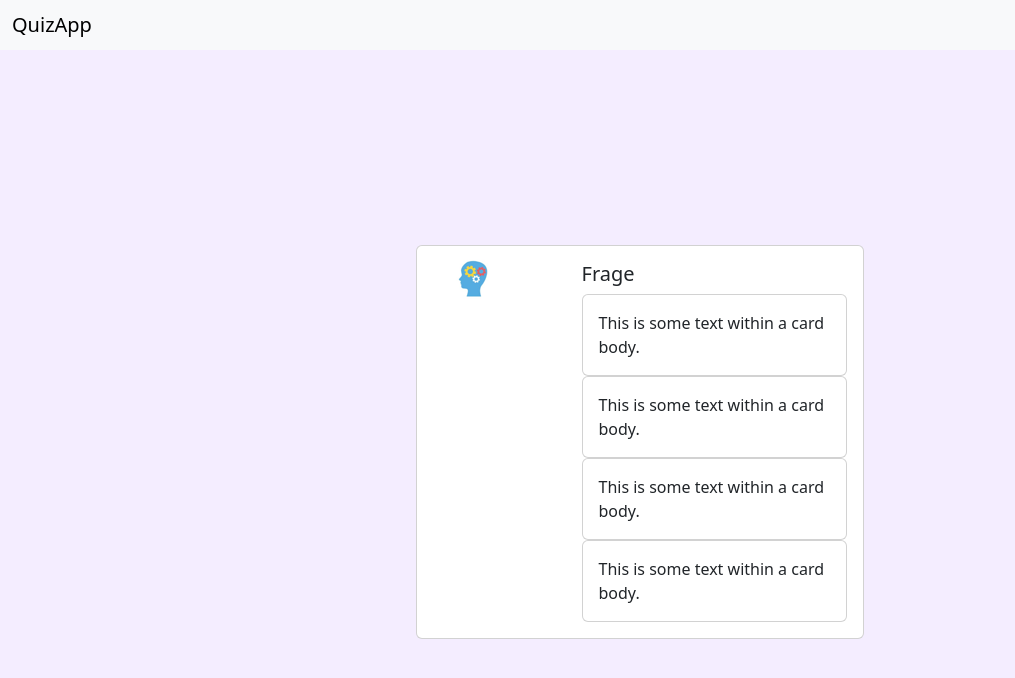
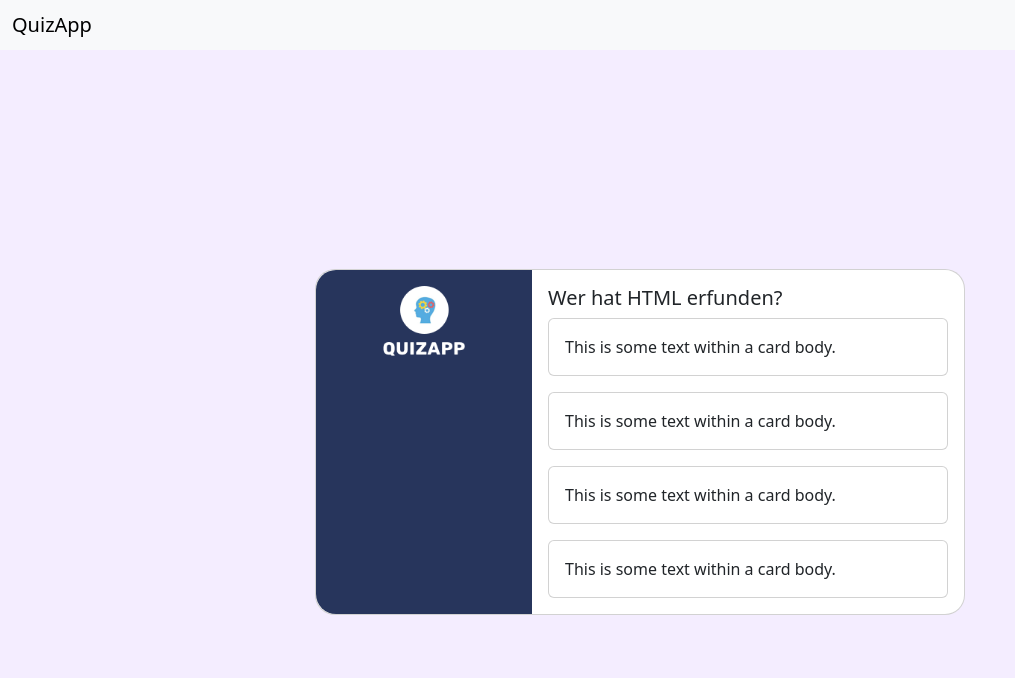
Before and after one commit to Cem20/Quizapp, a plain HTML site: page index.html in a window 1280 px wide. Shown: the whole page, without its empty margins (0-1015 px from the left). Drawn offline with nearby package versions, Linux system fonts and the light colour scheme.

Commit message:
Added Border Radius

```diff
--- a/index.html
+++ b/index.html
@@ -19,25 +19,25 @@
   </nav>
 
     <div class="container">
-      <div class="card mb-3" style="max-width: 540px;">
+      <div class="card mb-3" style="width: 650px; border-radius: 20px;">
         <div class="row g-0">
-          <div class="col-md-4">
-            <img src="./img/logo.png" class="img-fluid rounded-start" alt="...">
+          <div class="col-md-4 d-flex justify-content-center radius" style="background-color: #27355C;">
+            <img src="./img/logo.png" class="img-fluid rounded-start mt-3" style="height: 70px;" alt="...">
           </div>
           <div class="col-md-8">
             <div class="card-body">
-              <h5 class="card-title">Frage</h5>
-                  <div class="card">
+              <h5 class="card-title">Wer hat HTML erfunden?</h5>
+                  <div class="card mb-3" >
                     <div class="card-body">
                       This is some text within a card body.
                     </div>
                   </div>
-                  <div class="card">
+                  <div class="card mb-3">
                     <div class="card-body">
                       This is some text within a card body.
                     </div>
                   </div>
-                  <div class="card">
+                  <div class="card mb-3">
                     <div class="card-body">
                       This is some text within a card body.
                     </div>
--- a/style.css
+++ b/style.css
@@ -8,3 +8,8 @@ body{
     justify-content: center;
     align-items: center;
 }
+
+.radius{
+    border-top-left-radius: 20px;
+    border-bottom-left-radius: 20px;
+}
```
